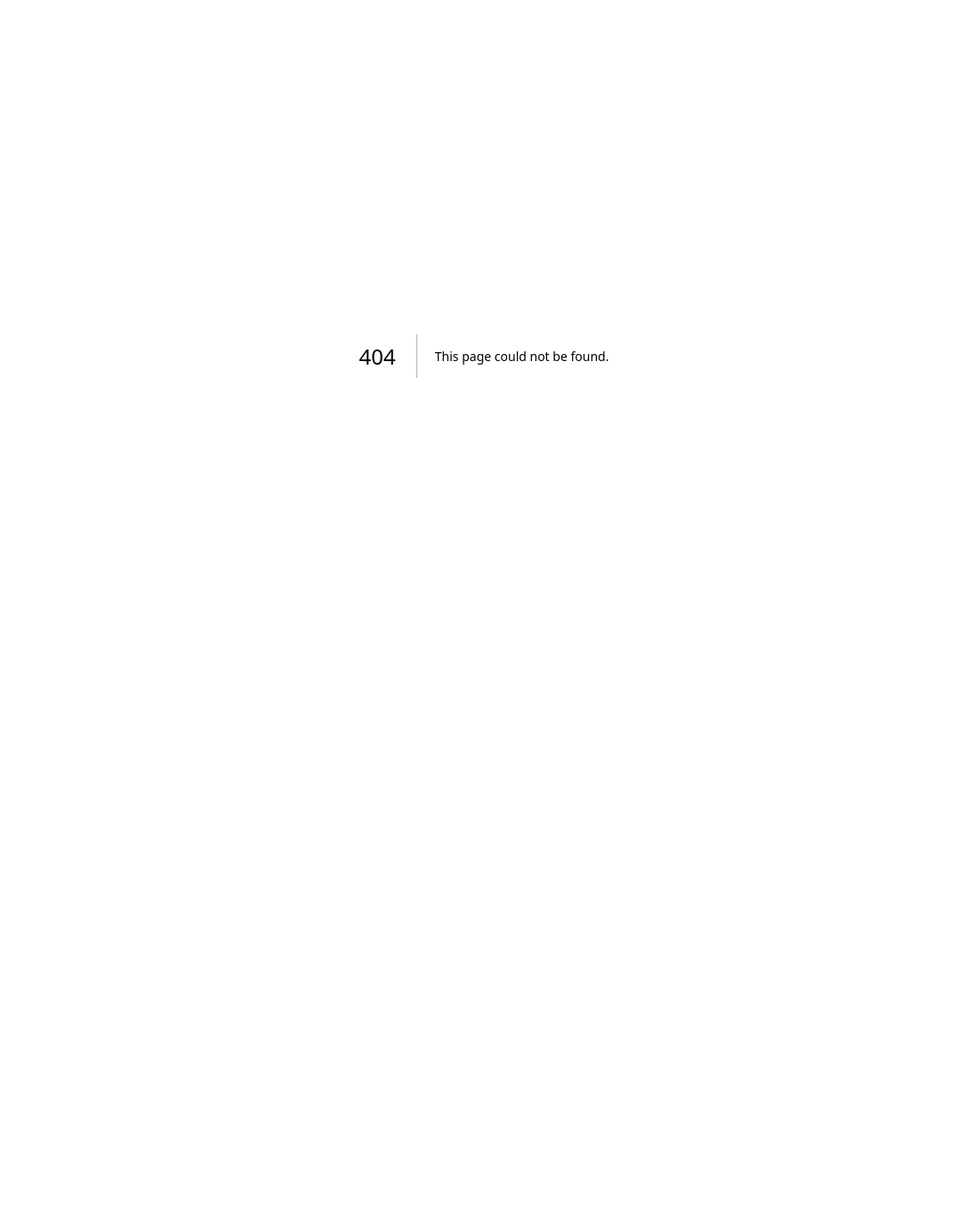
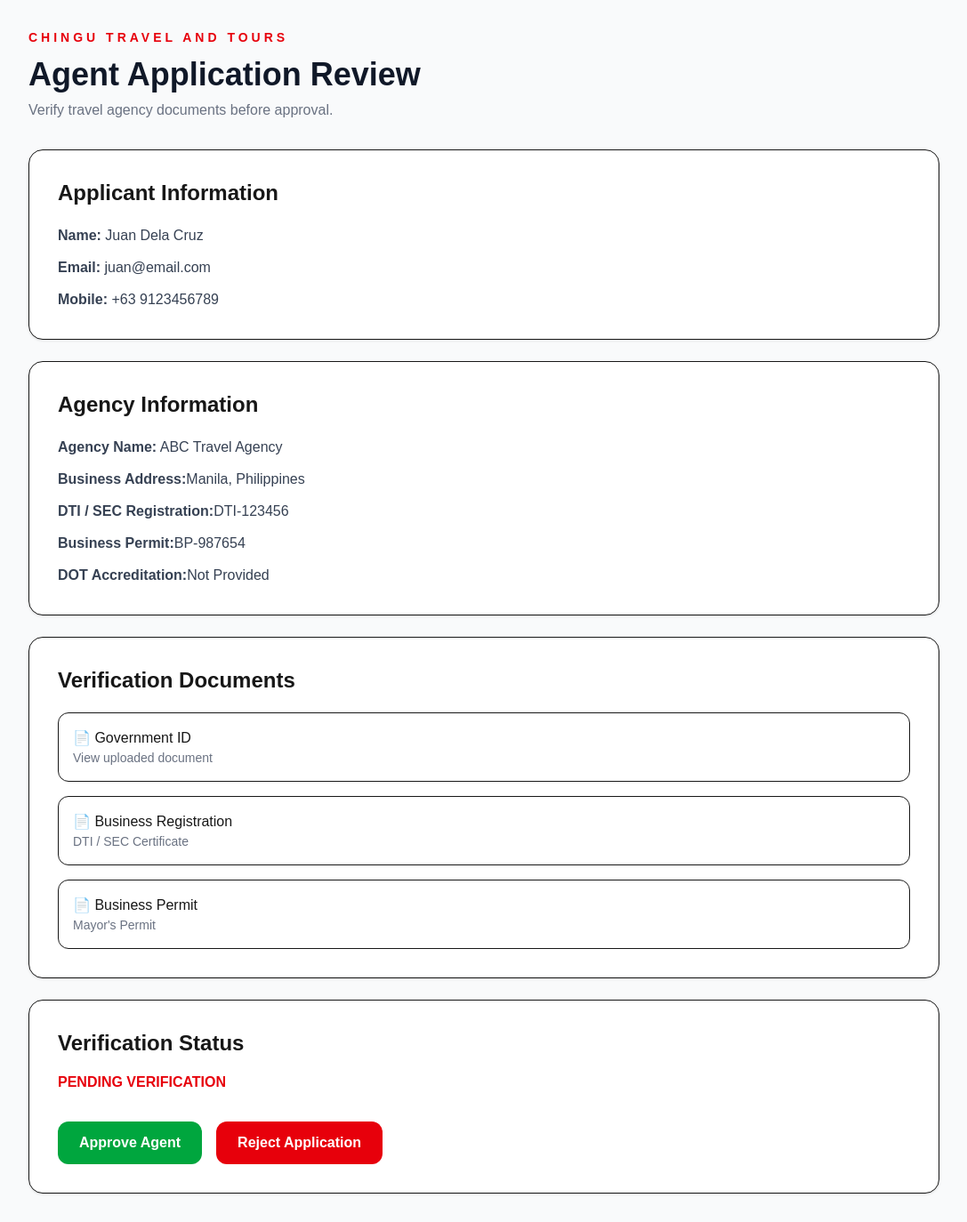
Before and after one commit to chingutravelandtours/chingu-website, a Next.js app: page /admin/agent/application in a window 1280 px wide. Before the commit this address had no page. Shown: the whole page at 89% size, without its empty margins (96-1183 px from the left). Before the commit the page ends 800 px from the top, so only its background shows below. Built offline with nearby package versions, Linux system fonts and the light colour scheme.

Commit message:
Create page.tsx

```diff
--- /dev/null
+++ b/app/admin/agent/application/page.tsx
@@ -0,0 +1,263 @@
+"use client";
+
+import { useState } from "react";
+
+export default function AgentApplicationPage() {
+
+  const [status, setStatus] = useState("PENDING VERIFICATION");
+
+
+  const approveAgent = () => {
+    setStatus("APPROVED");
+  };
+
+
+  const rejectAgent = () => {
+    setStatus("REJECTED");
+  };
+
+
+  return (
+    <main className="min-h-screen bg-gray-50 p-8">
+
+      <div className="max-w-5xl mx-auto">
+
+
+        {/* HEADER */}
+        <div className="mb-8">
+
+          <p className="text-red-600 font-semibold uppercase tracking-[4px] text-sm">
+            CHINGU Travel and Tours
+          </p>
+
+          <h1 className="text-4xl font-bold text-gray-900 mt-3">
+            Agent Application Review
+          </h1>
+
+          <p className="text-gray-500 mt-2">
+            Verify travel agency documents before approval.
+          </p>
+
+        </div>
+
+
+
+        {/* APPLICANT INFO */}
+        <div className="bg-white rounded-2xl shadow border p-8 mb-6">
+
+          <h2 className="text-2xl font-bold mb-5">
+            Applicant Information
+          </h2>
+
+
+          <div className="space-y-3 text-gray-700">
+
+            <p>
+              <strong>Name:</strong> Juan Dela Cruz
+            </p>
+
+            <p>
+              <strong>Email:</strong> juan@email.com
+            </p>
+
+            <p>
+              <strong>Mobile:</strong> +63 9123456789
+            </p>
+
+          </div>
+
+        </div>
+
+
+
+
+
+        {/* AGENCY INFO */}
+        <div className="bg-white rounded-2xl shadow border p-8 mb-6">
+
+
+          <h2 className="text-2xl font-bold mb-5">
+            Agency Information
+          </h2>
+
+
+          <div className="space-y-3 text-gray-700">
+
+            <p>
+              <strong>Agency Name:</strong> ABC Travel Agency
+            </p>
+
+
+            <p>
+              <strong>Business Address:</strong>
+              Manila, Philippines
+            </p>
+
+
+            <p>
+              <strong>DTI / SEC Registration:</strong>
+              DTI-123456
+            </p>
+
+
+            <p>
+              <strong>Business Permit:</strong>
+              BP-987654
+            </p>
+
+
+            <p>
+              <strong>DOT Accreditation:</strong>
+              Not Provided
+            </p>
+
+          </div>
+
+
+        </div>
+
+
+
+
+
+
+        {/* DOCUMENTS */}
+        <div className="bg-white rounded-2xl shadow border p-8 mb-6">
+
+
+          <h2 className="text-2xl font-bold mb-5">
+            Verification Documents
+          </h2>
+
+
+
+          <div className="space-y-4">
+
+
+            <button className="
+              w-full
+              text-left
+              border
+              rounded-xl
+              p-4
+              hover:bg-gray-50
+            ">
+              📄 Government ID
+              <span className="block text-sm text-gray-500">
+                View uploaded document
+              </span>
+            </button>
+
+
+
+            <button className="
+              w-full
+              text-left
+              border
+              rounded-xl
+              p-4
+              hover:bg-gray-50
+            ">
+              📄 Business Registration
+              <span className="block text-sm text-gray-500">
+                DTI / SEC Certificate
+              </span>
+            </button>
+
+
+
+
+            <button className="
+              w-full
+              text-left
+              border
+              rounded-xl
+              p-4
+              hover:bg-gray-50
+            ">
+              📄 Business Permit
+              <span className="block text-sm text-gray-500">
+                Mayor's Permit
+              </span>
+            </button>
+
+
+
+          </div>
+
+
+        </div>
+
+
+
+
+
+
+        {/* STATUS */}
+
+        <div className="bg-white rounded-2xl shadow border p-8">
+
+
+          <h2 className="text-2xl font-bold">
+            Verification Status
+          </h2>
+
+
+          <p className="
+            mt-4
+            font-bold
+            text-red-600
+          ">
+            {status}
+          </p>
+
+
+
+
+          <div className="flex gap-4 mt-8">
+
+
+            <button
+              onClick={approveAgent}
+              className="
+                bg-green-600
+                text-white
+                px-6
+                py-3
+                rounded-xl
+                font-semibold
+              "
+            >
+              Approve Agent
+            </button>
+
+
+
+
+            <button
+              onClick={rejectAgent}
+              className="
+                bg-red-600
+                text-white
+                px-6
+                py-3
+                rounded-xl
+                font-semibold
+              "
+            >
+              Reject Application
+            </button>
+
+
+          </div>
+
+
+        </div>
+
+
+
+      </div>
+
+    </main>
+  );
+}
```
